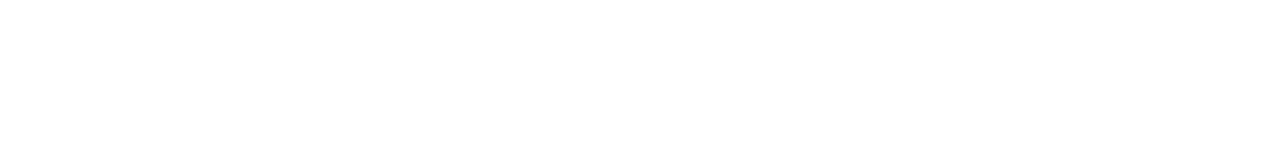
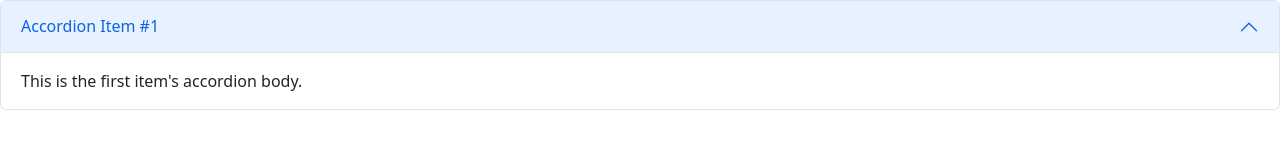
Before and after one commit to Phucduy2501/bootstrap, a plain HTML site: page index.html in a window 1280 px wide. Drawn offline with nearby package versions, Linux system fonts and the light colour scheme.

Commit message:
revert o commit c927a2b - them header

```diff
--- a/index.html
+++ b/index.html
@@ -17,8 +17,28 @@
 
 <body>
   <header>
+    <nav>
+        <div class="accordion" id="accordionExample">
+          <div class="accordion-item">
+            <h2 class="accordion-header" id="headingOne">
+              <button class="accordion-button" type="button" data-bs-toggle="collapse" data-bs-target="#collapseOne" aria-expanded="true" aria-controls="collapseOne">
+                Accordion Item #1
+              </button>
+            </h2>
+            <div id="collapseOne" class="accordion-collapse collapse show" aria-labelledby="headingOne" data-bs-parent="#accordionExample">
+              <div class="accordion-body">
+                This is the first item's accordion body.
+              </div>
+            </div>
+          </div>
+
+        </div>
+
+
+       </nav>
 
   </header>
+
 
   <div class="carousel"></div>
 
```
